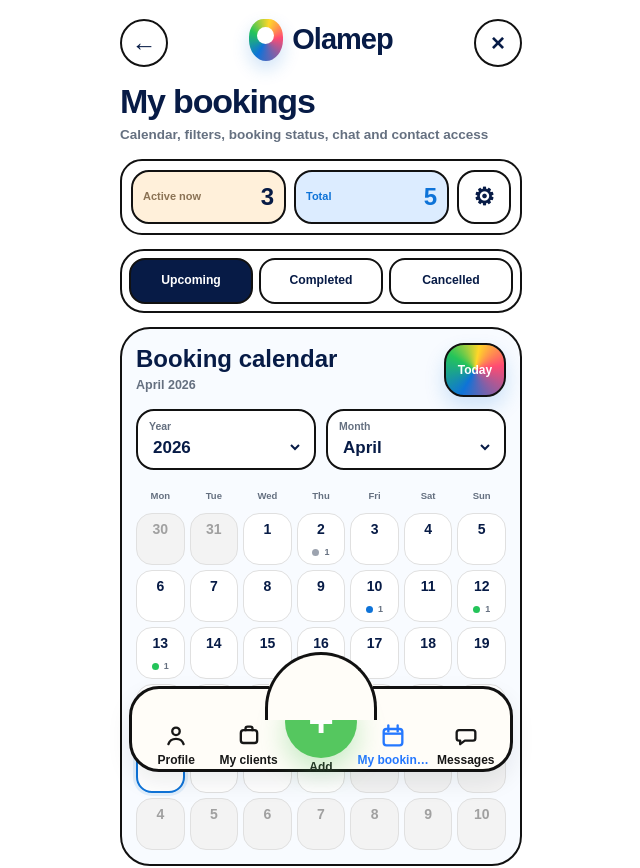
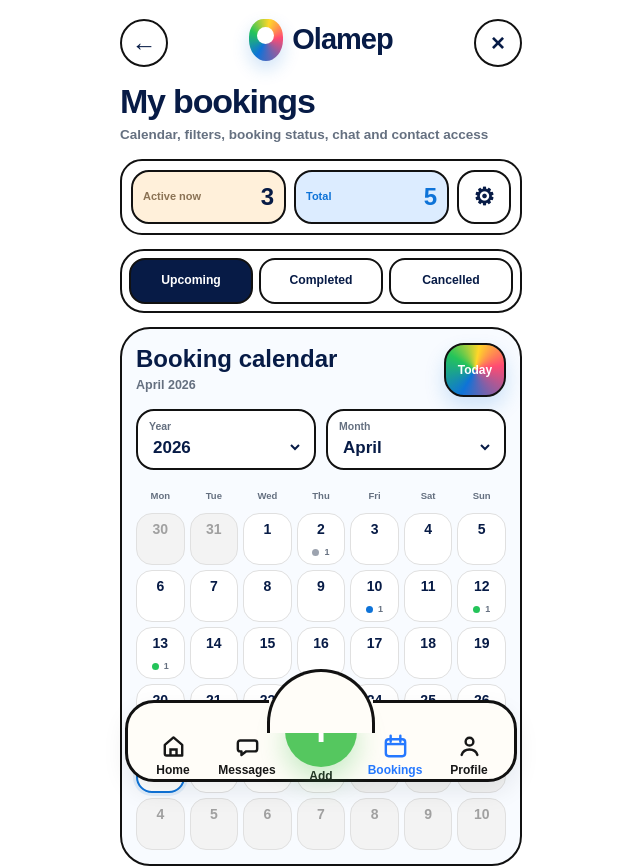
Before and after one commit to bellasalon4u-source/mapbookapp, a Next.js app: page /bookings in a window 1280 px wide. Shown: the top 868 px of the page, without its empty margins (319-959 px from the left). Built offline with nearby package versions, Linux system fonts and the light colour scheme.

Commit message:
git add components/common/BottomNav.tsx git commit -m "Restore Olamep bottom navigation style" git push

```diff
--- a/components/common/BottomNav.tsx
+++ b/components/common/BottomNav.tsx
@@ -17,7 +17,7 @@ type BottomNavProps = {
   onAddClick?: () => void;
 };
 
-type NavKey = 'messages' | 'add' | 'bookings' | 'profile' | 'clients';
+type NavKey = 'home' | 'messages' | 'add' | 'bookings' | 'profile' | 'clients';
 
 type NavItem = {
   key: NavKey;
@@ -56,40 +56,40 @@ const addMenuTexts: Record<
   PL: { ad: 'Reklama', service: 'Usługa', deal: 'Zniżka', close: 'Zamknij' },
 };
 
-const navItems: NavItem[] = [
-  {
-    key: 'profile',
-    href: '/profile',
+const baseItems: Record<NavKey, NavItem> = {
+  home: {
+    key: 'home',
+    href: '/',
     label: {
-      EN: 'Profile',
-      ES: 'Perfil',
-      RU: 'Профиль',
-      UA: 'Профіль',
-      CZ: 'Profil',
-      DE: 'Profil',
-      IT: 'Profilo',
-      FR: 'Profil',
-      AR: 'حسابي',
-      PL: 'Profil',
+      EN: 'Home',
+      ES: 'Inicio',
+      RU: 'Главная',
+      UA: 'Головна',
+      CZ: 'Domů',
+      DE: 'Start',
+      IT: 'Home',
+      FR: 'Accueil',
+      AR: 'الرئيسية',
+      PL: 'Start',
     },
   },
-  {
-    key: 'clients',
-    href: '/profile/clients',
+  messages: {
+    key: 'messages',
+    href: '/messages',
     label: {
-      EN: 'My clients',
-      ES: 'Clientes',
-      RU: 'Мои клие...',
-      UA: 'Мої кліє...',
-      CZ: 'Klienti',
-      DE: 'Kunden',
-      IT: 'Clienti',
-      FR: 'Clients',
-      AR: 'عملائي',
-      PL: 'Klienci',
+      EN: 'Messages',
+      ES: 'Mensajes',
+      RU: 'Сообщения',
+      UA: 'Повідомл.',
+      CZ: 'Zprávy',
+      DE: 'Nachr.',
+      IT: 'Messaggi',
+      FR: 'Messages',
+      AR: 'رسائل',
+      PL: 'Wiadom.',
     },
   },
-  {
+  add: {
     key: 'add',
     href: '/add',
     accent: true,
@@ -106,11 +106,11 @@ const navItems: NavItem[] = [
       PL: 'Dodaj',
     },
   },
-  {
+  bookings: {
     key: 'bookings',
     href: '/bookings',
     label: {
-      EN: 'My bookings',
+      EN: 'Bookings',
       ES: 'Reservas',
       RU: 'Мои брони',
       UA: 'Мої броні',
@@ -122,23 +122,39 @@ const navItems: NavItem[] = [
       PL: 'Rezerw.',
     },
   },
-  {
-    key: 'messages',
-    href: '/messages',
+  profile: {
+    key: 'profile',
+    href: '/profile',
     label: {
-      EN: 'Messages',
-      ES: 'Mensajes',
-      RU: 'Сообщения',
-      UA: 'Повідомл.',
-      CZ: 'Zprávy',
-      DE: 'Nachr.',
-      IT: 'Messaggi',
-      FR: 'Messages',
-      AR: 'رسائل',
-      PL: 'Wiadom.',
+      EN: 'Profile',
+      ES: 'Perfil',
+      RU: 'Профиль',
+      UA: 'Профіль',
+      CZ: 'Profil',
+      DE: 'Profil',
+      IT: 'Profilo',
+      FR: 'Profil',
+      AR: 'حسابي',
+      PL: 'Profil',
     },
   },
-];
+  clients: {
+    key: 'clients',
+    href: '/profile/clients',
+    label: {
+      EN: 'My clients',
+      ES: 'Clientes',
+      RU: 'Мои клие...',
+      UA: 'Мої кліє...',
+      CZ: 'Klienti',
+      DE: 'Kunden',
+      IT: 'Clienti',
+      FR: 'Clients',
+      AR: 'عملائي',
+      PL: 'Klienci',
+    },
+  },
+};
 
 function getAddText(language: AppLanguage) {
   return addMenuTexts[language] || addMenuTexts.EN;
@@ -153,11 +169,27 @@ function getActiveColor(key: NavKey) {
   return BRAND.green;
 }
 
+function HomeIcon({ active }: { active: boolean }) {
+  const color = active ? BRAND.green : BRAND.black;
+
+  return (
+    <svg width="29" height="29" viewBox="0 0 24 24" fill="none">
+      <path
+        d="M4.8 10.6L12 4.5L19.2 10.6V19.5H6.3C5.5 19.5 4.8 18.8 4.8 18V10.6Z"
+        stroke={color}
+        strokeWidth="2"
+        strokeLinejoin="round"
+      />
+      <path d="M9.5 19.5V14.5H14.5V19.5" stroke={color} strokeWidth="2" />
+    </svg>
+  );
+}
+
 function CalendarIcon({ active }: { active: boolean }) {
   const color = active ? BRAND.blue : BRAND.black;
 
   return (
-    <svg width="28" height="28" viewBox="0 0 24 24" fill="none">
+    <svg width="29" height="29" viewBox="0 0 24 24" fill="none">
       <rect x="4" y="6" width="16" height="14" rx="2.4" stroke={color} strokeWidth="2" />
       <path d="M8 3V8" stroke={color} strokeWidth="2" strokeLinecap="round" />
       <path d="M16 3V8" stroke={color} strokeWidth="2" strokeLinecap="round" />
@@ -170,7 +202,7 @@ function MessageIcon({ active }: { active: boolean }) {
   const color = active ? BRAND.green : BRAND.black;
 
   return (
-    <svg width="28" height="28" viewBox="0 0 24 24" fill="none">
+    <svg width="29" height="29" viewBox="0 0 24 24" fill="none">
       <path
         d="M6 7H18C19.1046 7 20 7.89543 20 9V14C20 15.1046 19.1046 16 18 16H11L7 19V16H6C4.89543 16 4 15.1046 4 14V9C4 7.89543 4.89543 7 6 7Z"
         stroke={color}
@@ -185,7 +217,7 @@ function ProfileIcon({ active }: { active: boolean }) {
   const color = active ? BRAND.green : BRAND.black;
 
   return (
-    <svg width="28" height="28" viewBox="0 0 24 24" fill="none">
+    <svg width="29" height="29" viewBox="0 0 24 24" fill="none">
       <circle cx="12" cy="8" r="3.2" stroke={color} strokeWidth="2" />
       <path
         d="M5.5 19C6.5 15.8 8.8 14.5 12 14.5C15.2 14.5 17.5 15.8 18.5 19"
@@ -201,7 +233,7 @@ function ClientsIcon({ active }: { active: boolean }) {
   const color = active ? BRAND.green : BRAND.black;
 
   return (
-    <svg width="28" height="28" viewBox="0 0 24 24" fill="none">
+    <svg width="29" height="29" viewBox="0 0 24 24" fill="none">
       <rect x="5" y="7" width="14" height="11" rx="2.4" stroke={color} strokeWidth="2" />
       <path
         d="M9 7V5.8C9 4.8 9.8 4 10.8 4H13.2C14.2 4 15 4.8 15 5.8V7"
@@ -214,6 +246,7 @@ function ClientsIcon({ active }: { active: boolean }) {
 }
 
 function NavIcon({ itemKey, active }: { itemKey: NavKey; active: boolean }) {
+  if (itemKey === 'home') return <HomeIcon active={active} />;
   if (itemKey === 'bookings') return <CalendarIcon active={active} />;
   if (itemKey === 'messages') return <MessageIcon active={active} />;
   if (itemKey === 'profile') return <ProfileIcon active={active} />;
@@ -232,12 +265,33 @@ export default function BottomNav({ active: activeProp, onAddClick }: BottomNavP
 
   const hideTimerRef = useRef<ReturnType<typeof setTimeout> | null>(null);
 
-  const shouldAutoHide =
-    pathname === '/profile' ||
-    pathname?.startsWith('/profile/') ||
+  const isProfileArea = pathname === '/profile' || pathname?.startsWith('/profile/');
+  const isBookingsArea =
     pathname === '/bookings' ||
     pathname?.startsWith('/bookings/') ||
     pathname?.startsWith('/booking/');
+
+  const shouldAutoHide = isProfileArea || isBookingsArea;
+
+  const navItems = useMemo<NavItem[]>(() => {
+    if (isProfileArea) {
+      return [
+        baseItems.profile,
+        baseItems.clients,
+        baseItems.add,
+        baseItems.bookings,
+        baseItems.messages,
+      ];
+    }
+
+    return [
+      baseItems.home,
+      baseItems.messages,
+      baseItems.add,
+      baseItems.bookings,
+      baseItems.profile,
+    ];
+  }, [isProfileArea]);
 
   useEffect(() => {
     setLanguage(getSavedLanguage());
@@ -330,7 +384,7 @@ export default function BottomNav({ active: activeProp, onAddClick }: BottomNavP
     } else if (shouldAutoHide) {
       showNavTemporarily();
     }
-  }, [addMenuOpen]);
+  }, [addMenuOpen, shouldAutoHide]);
 
   const addText = useMemo(() => getAddText(language), [language]);
 
@@ -340,13 +394,10 @@ export default function BottomNav({ active: activeProp, onAddClick }: BottomNavP
     if (addMenuOpen && key === 'add') return true;
 
     if (activeProp) {
-      if (activeProp === 'clients') return key === 'clients';
-      if (activeProp === 'bookings') return key === 'bookings';
-      if (activeProp === 'profile') return key === 'profile';
-      if (activeProp === 'messages') return key === 'messages';
-      if (activeProp === 'add') return key === 'add';
+      return activeProp === key;
     }
 
+    if (key === 'home') return pathname === '/';
     if (key === 'profile') return pathname === '/profile';
     if (key === 'clients') return pathname === '/profile/clients';
     if (key === 'messages') return pathname === '/messages' || pathname?.startsWith('/messages/');
@@ -410,7 +461,7 @@ export default function BottomNav({ active: activeProp, onAddClick }: BottomNavP
             display: 'flex',
             alignItems: 'flex-end',
             justifyContent: 'center',
-            padding: '0 22px 124px',
+            padding: '0 22px 118px',
             boxSizing: 'border-box',
           }}
         >
@@ -505,27 +556,27 @@ export default function BottomNav({ active: activeProp, onAddClick }: BottomNavP
         style={{
           position: 'fixed',
           left: '50%',
-          bottom: 'calc(28px + env(safe-area-inset-bottom))',
+          bottom: 'calc(18px + env(safe-area-inset-bottom))',
           transform: shouldShowNav
             ? 'translateX(-50%) translateY(0)'
-            : 'translateX(-50%) translateY(135px)',
+            : 'translateX(-50%) translateY(130px)',
           opacity: shouldShowNav ? 1 : 0,
           width: 'calc(100% - 44px)',
-          maxWidth: 384,
+          maxWidth: 392,
           zIndex: 1200,
           pointerEvents: shouldShowNav ? 'auto' : 'none',
           transition: 'transform 0.34s ease, opacity 0.22s ease',
         }}
       >
-        <div style={{ position: 'relative', height: 86 }}>
+        <div style={{ position: 'relative', height: 82 }}>
           <div
             style={{
               position: 'absolute',
               left: '50%',
-              top: -4,
+              top: -1,
               transform: 'translateX(-50%)',
               width: 104,
-              height: 32,
+              height: 30,
               background: BRAND.cream,
               zIndex: 3,
               pointerEvents: 'none',
@@ -536,10 +587,10 @@ export default function BottomNav({ active: activeProp, onAddClick }: BottomNavP
             style={{
               position: 'absolute',
               left: '50%',
-              top: -34,
+              top: -31,
               transform: 'translateX(-50%)',
-              width: 112,
-              height: 68,
+              width: 108,
+              height: 64,
               borderTopLeftRadius: 999,
               borderTopRightRadius: 999,
               borderTop: `3px solid ${BRAND.border}`,
@@ -558,12 +609,12 @@ export default function BottomNav({ active: activeProp, onAddClick }: BottomNavP
               inset: 0,
               background: BRAND.cream,
               border: `3px solid ${BRAND.border}`,
-              borderRadius: 30,
+              borderRadius: 29,
               boxShadow: '0 10px 24px rgba(15,23,42,0.08)',
               display: 'grid',
               gridTemplateColumns: 'repeat(5, minmax(0, 1fr))',
               alignItems: 'center',
-              padding: '12px 8px 7px',
+              padding: '10px 8px 6px',
               boxSizing: 'border-box',
               zIndex: 2,
               overflow: 'visible',
@@ -594,7 +645,7 @@ export default function BottomNav({ active: activeProp, onAddClick }: BottomNavP
                       gap: 0,
                       position: 'relative',
                       zIndex: 8,
-                      height: 86,
+                      height: 82,
                       minWidth: 0,
                       overflow: 'visible',
                     }}
@@ -613,7 +664,7 @@ export default function BottomNav({ active: activeProp, onAddClick }: BottomNavP
                         fontWeight: 900,
                         lineHeight: 1,
                         boxShadow: '0 12px 28px rgba(85,199,95,0.34)',
-                        transform: 'translateY(-15px)',
+                        transform: 'translateY(-18px)',
                         flexShrink: 0,
                       }}
                     >
@@ -623,9 +674,9 @@ export default function BottomNav({ active: activeProp, onAddClick }: BottomNavP
                     <span
                       title={label}
                       style={{
-                        marginTop: -12,
+                        marginTop: -15,
                         width: '100%',
-                        maxWidth: 76,
+                        maxWidth: 78,
                         display: 'block',
                         textAlign: 'center',
                         fontSize: language === 'RU' || language === 'UA' ? 10.5 : 12,
@@ -653,12 +704,12 @@ export default function BottomNav({ active: activeProp, onAddClick }: BottomNavP
                     background: 'transparent',
                     padding: 0,
                     cursor: 'pointer',
-                    height: 66,
+                    height: 64,
                     display: 'flex',
                     flexDirection: 'column',
                     alignItems: 'center',
                     justifyContent: 'center',
-                    gap: 4,
+                    gap: 3,
                     position: 'relative',
                     minWidth: 0,
                     zIndex: 6,
@@ -666,7 +717,7 @@ export default function BottomNav({ active: activeProp, onAddClick }: BottomNavP
                 >
                   <span
                     style={{
-                      height: 29,
+                      height: 30,
                       display: 'inline-flex',
                       alignItems: 'center',
                       justifyContent: 'center',
@@ -679,7 +730,7 @@ export default function BottomNav({ active: activeProp, onAddClick }: BottomNavP
                     <span
                       style={{
                         position: 'absolute',
-                        top: 2,
+                        top: 0,
                         right: '16%',
                         minWidth: 22,
                         height: 22,
@@ -704,7 +755,7 @@ export default function BottomNav({ active: activeProp, onAddClick }: BottomNavP
                     title={label}
                     style={{
                       width: '100%',
-                      maxWidth: 72,
+                      maxWidth: 74,
                       display: 'block',
                       textAlign: 'center',
                       fontSize:
```
